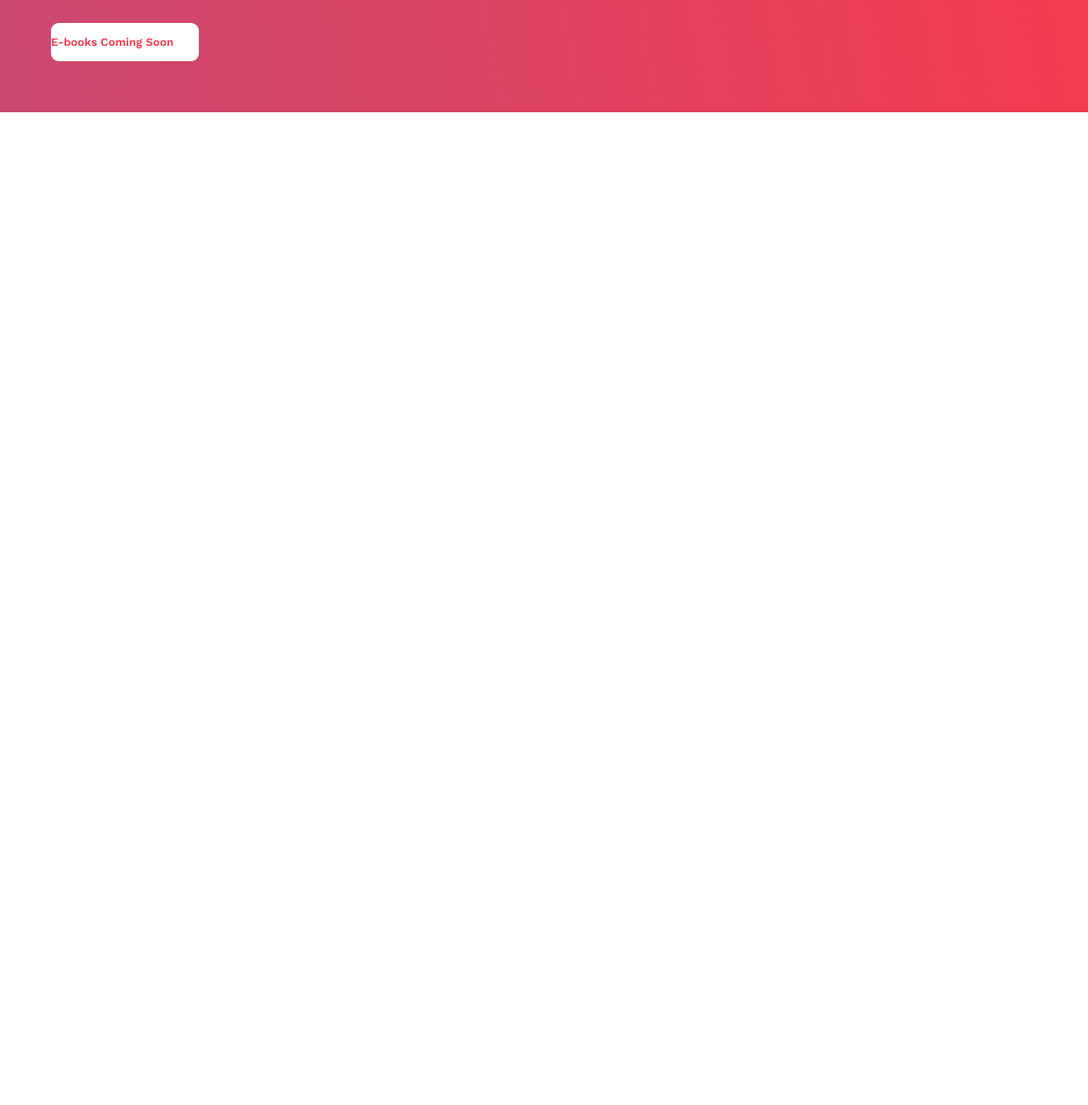
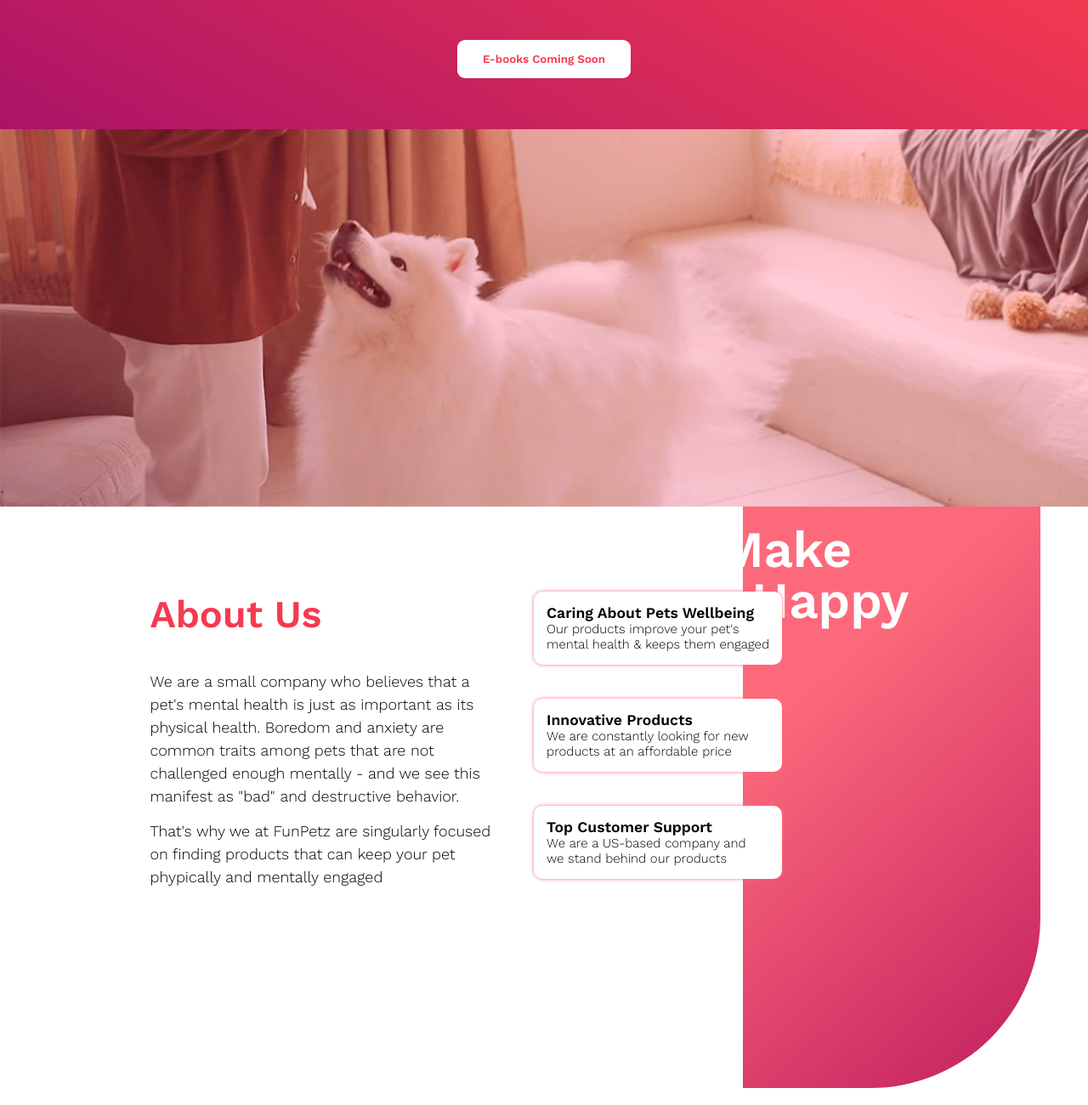
Before and after one commit to MailenOrtiz/Trabajo-Practico-3, a plain HTML site: page index.html in a window 1280 px wide. Shown: the part 1685-2985 px from the top of the page at 85% size. Before the commit the page ends 1817 px from the top, so only its background shows below. Drawn offline with nearby package versions, Linux system fonts and the light colour scheme.

Commit message:
seccion 4 y comienzo de 5 con estilos

```diff
--- a/estilo.css
+++ b/estilo.css
@@ -1,5 +1,4 @@
-@import url('https://fonts.googleapis.com/css2?family=Work+Sans:wght@200;600&display=swap');
-
+@import url('https://fonts.googleapis.com/css2?family=Work+Sans:wght@200;300;600&display=swap');
 * {
     padding: 0px;
     margin: 0px;
@@ -87,7 +86,8 @@ h1 {
 
 .img2 {
     width: 230px;
-    box-shadow: 0 0 6px #F53A50;
+    box-shadow: 0 0 4px #FC697B;
+    border: none;
     margin: 20px 0px 30px 0px;
 }
 
@@ -109,7 +109,8 @@ h1 {
 
 .texto2 > p {
     font-size: 13px;
-    line-height: 22px
+    line-height: 22px;
+    font-weight: 300;
 }
 
 .texto2 > button {
@@ -131,7 +132,8 @@ h1 {
 /* SECCION 3 */
 
 .seccion3 {
-    background: linear-gradient(80deg, #C94970, #F53A50);
+    background: #C94970;
+    background-image: linear-gradient(29deg, #C94970 0%, #AB1367 0%, #F53A50 83%, #FC697B 95.43895721435547%);
     padding: 60px;
 }
 
@@ -155,17 +157,19 @@ h1 {
     margin: 5px 0px 30px 0px;
 }
 
-.texto3 > button {
+.bot3 > button {
     display: flex;
     margin-top: 20px;
-    padding: 15px 30px 15px 0px;
+    justify-content: center;
+    padding: 15px 30px 15px 30px;
     background-color: white;
     color: #F53A50;
     border: none;
     border-radius: 9px;
 }
 
-.boton3 {
+.bot3 {
+    display: flex;
     justify-content: center;
 }
 
@@ -174,5 +178,101 @@ h1 {
     color: #F53A50;
     font-family: 'Work Sans', sans-serif;
     font-weight: 600;
-    justify-content: center;
 }
+
+/* SECCION 4 */
+
+.seccion4 {
+    line-height: 60px;
+}
+
+.imagen4 > img {
+    display: block;
+    position: relative;
+    display: flex;
+    width: 100%;
+    height: 100%;
+    object-fit: cover;
+
+}
+
+.petshappy {
+    position: absolute;
+    color: white;
+    font-family: 'Work Sans', sans-serif;
+    font-size: 40px;
+    left: 64%;
+    top: 323%;
+    transform: translate(-25%, -235%);
+}
+
+/* SECCION 5 */
+
+.seccion5 {
+    font-family: 'Work Sans', sans-serif;
+    padding: 0px;
+    justify-content: space-evenly;
+    display: flex;
+    flex-direction: row;
+    position: relative
+
+
+}
+
+.aboutus {
+    padding: 100px 0px 100px 0px;
+}
+
+.aboutus > h2 {
+    color: #F53A50;
+    font-family: 'Work Sans', sans-serif;
+    font-weight: 600;
+    padding-bottom: 35px;
+    font-size: 45px;
+
+}
+
+.aboutus > p {
+    line-height: 27px;
+    display: block;
+    padding:4px 0px 10px 0px ;
+    font-weight: 300;
+    font-size: 18px;
+    color: black;
+    z-index: 1;
+}
+
+.fondo5 {
+    position: relative;
+    display: flex;
+    right: 0px;
+    left: 120px;
+    bottom: 20px;
+    width: 350px;
+    height: 88vh;
+    background: linear-gradient(138deg, rgba(252,105,123,1) 30%, rgba(194,29,95,1) 100%);
+    z-index: -1;
+    border-radius: 0px 0px 200px 0px;
+}
+
+.cajasseccion5 {
+    margin: 60px 0px 100px 0px;
+    position: absolute;
+    right: 320px;
+
+
+}
+
+.cajas5 {
+    font-size: 15px;
+    background-color: white;
+    box-shadow: 0 0 4px #FC697B;
+    border-radius: 10px;
+    display: flex;
+    flex-direction: column;
+    z-index: 10;
+    right: 40%;
+    flex-direction: column;
+    margin: 40px;
+    padding: 15px;
+}
--- a/index.html
+++ b/index.html
@@ -76,8 +76,59 @@
         <div class="texto3">
             <h3 class="texto3">Ebooks & Manuals</h3>
             <p>Click here to download e-books and manuals <br> for our products</p>
-            <button class="boton3"><a href="">E-books Coming Soon</a></button>
+
+            <div class="bot3">
+                <button class="boton3"><a href="">E-books Coming Soon</a></button>
+            </div>
         </div>
+    </section>
+
+        <!-- SECCION 4 -->
+
+    <section class="seccion4">
+        <div class="imagen4">
+            <img src="imagenes/perroblanco.png" alt="perro blanco">
+        </div>
+        <div class="petshappy">
+            <h2 >We Make <br> Pets Happy</h2>
+        </div>
+    </section>
+
+    <!-- SECCION 5 -->
+
+    <section class="seccion5">
+
+        <div class="aboutus">
+            <h2>About Us</h2>
+            <p>We are a small company who believes that a <br> pet's mental health is just as important as its <br> physical health. Boredom and anxiety are <br> common traits among pets that are not <br> challenged enough mentally - and we see this <br> manifest as "bad" and destructive behavior.</p>
+
+            <p>That's why we at FunPetz are singularly focused <br> on finding products that can keep your pet <br> phypically and mentally engaged</p>
+        </div>
+
+        <div class="cajasseccion5">
+
+            <div class="cajas5">
+                <!-- falta imagen -->
+                <h3>Caring About Pets Wellbeing</h3>
+                <p>Our products improve your pet's <br> mental health & keeps them engaged</p>
+            </div>
+
+            <div class="cajas5">
+                <!-- falta imagen -->
+                <h3>Innovative Products</h3>
+                <p>We are constantly looking for new <br> products at an affordable price</p>
+            </div>
+
+            <div class="cajas5">
+                <!-- falta imagen -->
+                <h3>Top Customer Support</h3>
+                <p>We are a US-based company and <br> we stand behind our products</p>
+            </div>
+
+        </div>
+
+        <div class="fondo5"> </div>
+
 
     </section>
 
```
Also changed, not shown: imagenes/perroblanco.png (added).
